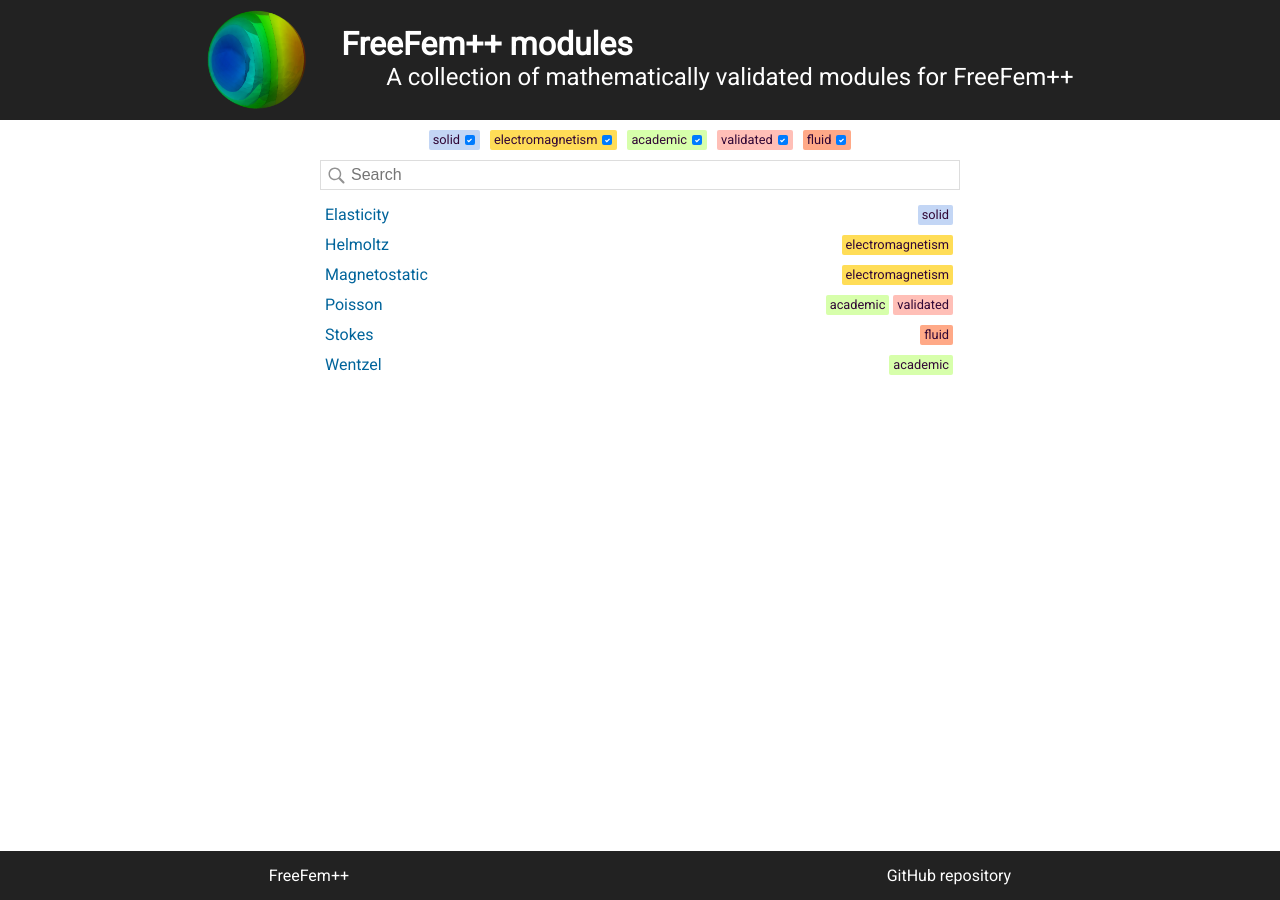
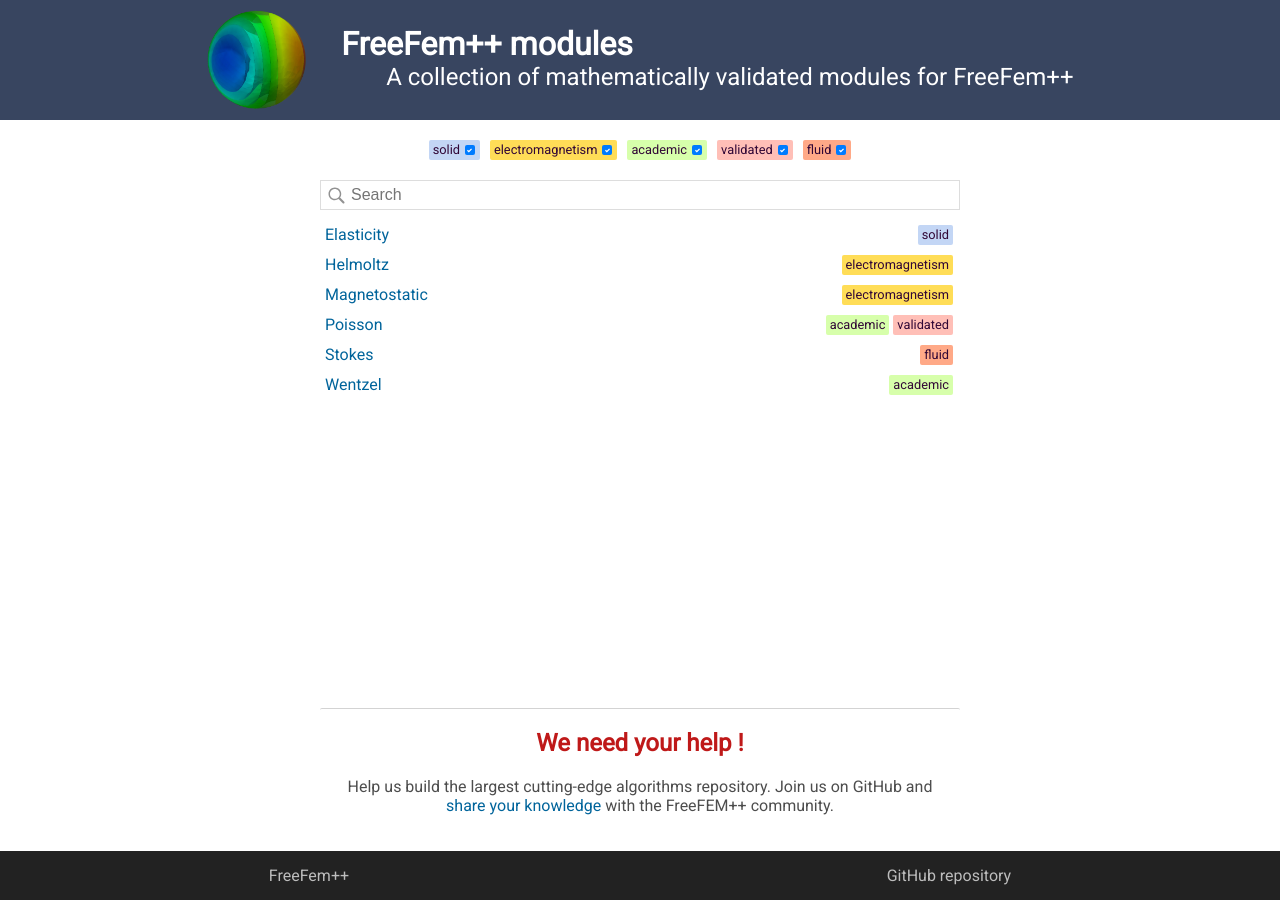
Before and after one commit to FreeFem/FreeFem-modules, a Jekyll site: the page built from index.md, in a window 1280 px wide. Built offline with Jekyll 4.4.1, drawn with Linux system fonts in a browser that asks for light colours.

Commit message:
contribution section

```diff
--- a/_layouts/home.html
+++ b/_layouts/home.html
@@ -50,6 +50,10 @@
         </a>
         {% endfor %}
       </div>
+      <div class="contribute">
+        <h2>We need your help !</h2>
+        <p>Help us build the largest cutting-edge algorithms repository. Join us on GitHub and <a href="https://github.com/FreeFem/FreeFem-modules/blob/master/CONTRIBUTING.md">share your knowledge</a> with the FreeFEM++ community.</p>
+      </div>
     </div>
 
     {% include footer.html %}
--- a/css/footer.css
+++ b/css/footer.css
@@ -14,7 +14,7 @@
   margin: 0;
   padding: 0;
   text-decoration: none;
-  color: white;
+  color: rgba(255, 255, 255, 0.7);
 }
 
 footer a:hover {
--- a/css/header.css
+++ b/css/header.css
@@ -3,7 +3,7 @@
   flex: 0 1 auto;
   display: inline-flex;
   justify-content: center;
-  background-color: #222;
+  background-color: #384560;
 }
 
 header div {
--- a/css/home.css
+++ b/css/home.css
@@ -4,13 +4,34 @@
   display: flex;
   flex-direction: column;
   flex: 1 1 auto;
+  margin-bottom: 10px;
 }
 
 .categoriesArea {
+  padding: 10px;
   width: 50%;
+  align-self: center;
+  justify-content: center;
   display: flex;
-  justify-content: center;
+}
+
+.contribute {
+  margin: 10px;
+  width: 50%;
   align-self: center;
+  border-top: 1px solid lightgrey;
+  border-radius: 2px;
+}
+
+.contribute h2 {
+  text-align: center;
+  padding: 0 10px;
+  color: #bf1919;
+}
+
+.contribute p {
+  text-align: center;
+  padding: 0 10px;
 }
 
 .searchArea {
@@ -24,6 +45,7 @@
   padding: 10px;
   width: 50%;
   align-self: center;
+  flex-grow: 1;
 }
 
 .module {
```
